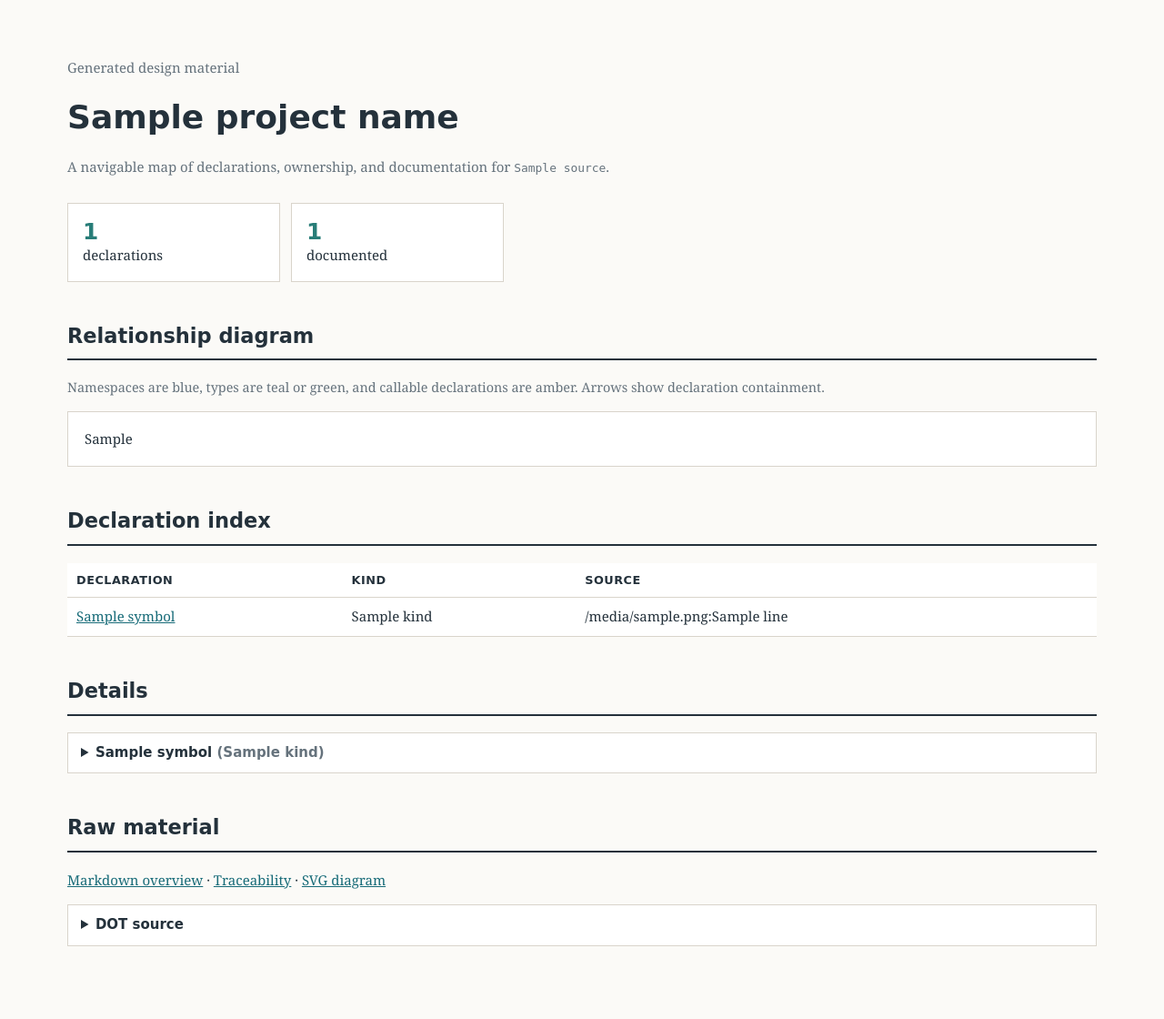
After one commit to GeorgeRaducanu/POC_DD, a Python web app: template utils/gen_dd/templates/report.html.j2 in a window 1280 px wide. The commit adds this page. Shown: the whole page at 91% size. Run offline with Jinja, Linux system fonts and the light colour scheme; the template is opened without the code that fills it: most values are stand-ins (such as "Sample title", 1, 10 or a date in 2020).

Commit message:
Refined way of showing

```diff
--- a/utils/gen_dd/templates/overview.md.j2
+++ b/utils/gen_dd/templates/overview.md.j2
@@ -7,6 +7,7 @@ Generated design overview for **{{ source }}**.
 - Compiler arguments: `{{ compile_arguments | join(' ') }}`
 - AST declarations: {{ symbols | length }}
 - Documented declarations: {{ documented_count }}
+- Standalone report: [design-report.html](design-report.html)
 - Relationship diagram: [DOT source](symbol-relationships.dot) and [SVG rendering](symbol-relationships.svg)
 
 ## Declaration index
--- /dev/null
+++ b/utils/gen_dd/templates/report.html.j2
@@ -0,0 +1,76 @@
+<!doctype html>
+<html lang="en">
+<head>
+  <meta charset="utf-8">
+  <meta name="viewport" content="width=device-width, initial-scale=1">
+  <title>{{ project_name }} design report</title>
+  <style>
+    :root { color-scheme: light; --ink: #24313b; --muted: #65727c; --paper: #fbfaf7; --panel: #ffffff; --line: #d9d4cb; --accent: #287d78; }
+    * { box-sizing: border-box; }
+    body { margin: 0; color: var(--ink); background: var(--paper); font: 15px/1.55 Georgia, serif; }
+    main { max-width: 1180px; margin: 0 auto; padding: 48px 24px 72px; }
+    h1, h2, h3, summary { font-family: "DejaVu Sans", sans-serif; }
+    h1 { margin: 0 0 8px; font-size: 2.25rem; letter-spacing: 0; }
+    h2 { margin-top: 42px; border-bottom: 2px solid var(--ink); padding-bottom: 8px; }
+    h3 { margin-bottom: 4px; }
+    .lede, .meta, .muted { color: var(--muted); }
+    .metrics { display: grid; grid-template-columns: repeat(2, minmax(120px, 1fr)); gap: 12px; margin: 28px 0; max-width: 480px; }
+    .metric { background: var(--panel); border: 1px solid var(--line); padding: 16px; }
+    .metric strong { display: block; font: 700 1.55rem "DejaVu Sans", sans-serif; color: var(--accent); }
+    .diagram { overflow: auto; background: #fff; border: 1px solid var(--line); padding: 18px; }
+    .diagram svg { display: block; min-width: 640px; max-width: 100%; height: auto; }
+    .legend { color: var(--muted); font-size: .9rem; }
+    table { width: 100%; border-collapse: collapse; background: var(--panel); }
+    th, td { text-align: left; vertical-align: top; border-bottom: 1px solid var(--line); padding: 9px 10px; }
+    th { font-family: "DejaVu Sans", sans-serif; font-size: .8rem; text-transform: uppercase; letter-spacing: .04em; }
+    code, pre { font-family: "DejaVu Sans Mono", monospace; font-size: .86em; }
+    a { color: #176b78; }
+    details { background: var(--panel); border: 1px solid var(--line); margin: 8px 0; padding: 10px 14px; }
+    summary { cursor: pointer; font-weight: 700; }
+    pre { overflow: auto; white-space: pre-wrap; background: #f2eee6; padding: 14px; }
+    @media (max-width: 640px) { main { padding: 30px 14px 48px; } h1 { font-size: 1.75rem; } .metrics { grid-template-columns: 1fr 1fr; } }
+  </style>
+</head>
+<body>
+<main>
+  <p class="meta">Generated design material</p>
+  <h1>{{ project_name }}</h1>
+  <p class="lede">A navigable map of declarations, ownership, and documentation for <code>{{ source }}</code>.</p>
+
+  <section class="metrics" aria-label="Project metrics">
+    <div class="metric"><strong>{{ symbols | length }}</strong> declarations</div>
+    <div class="metric"><strong>{{ documented_count }}</strong> documented</div>
+  </section>
+
+  <h2>Relationship diagram</h2>
+  <p class="legend">Namespaces are blue, types are teal or green, and callable declarations are amber. Arrows show declaration containment.</p>
+  <div class="diagram">
+    {% if graph_svg %}{{ graph_svg | safe }}{% else %}<p class="muted">Graphviz is unavailable. See the DOT source below.</p>{% endif %}
+  </div>
+
+  <h2>Declaration index</h2>
+  <table>
+    <thead><tr><th>Declaration</th><th>Kind</th><th>Source</th></tr></thead>
+    <tbody>
+    {% for symbol in symbols %}
+      <tr><td><a href="#{{ symbol.slug }}">{{ symbol.qualified_name }}</a></td><td>{{ symbol.kind }}</td><td>{{ symbol.file }}:{{ symbol.line }}</td></tr>
+    {% endfor %}
+    </tbody>
+  </table>
+
+  <h2>Details</h2>
+  {% for symbol in symbols %}
+  <details id="{{ symbol.slug }}">
+    <summary>{{ symbol.qualified_name }} <span class="muted">({{ symbol.kind }})</span></summary>
+    <p><strong>Source:</strong> {{ symbol.file }}:{{ symbol.line }}<br><strong>Access:</strong> {{ symbol.access }}</p>
+    <p>{% if symbol.comment %}{{ symbol.comment }}{% else %}<span class="muted">No Doxygen description was found.</span>{% endif %}</p>
+    {% if symbol.children %}<p><strong>Contains:</strong> {% for child in symbol.children %}<a href="#{{ child.slug }}">{{ child.qualified_name }}</a>{% if not loop.last %}, {% endif %}{% endfor %}</p>{% endif %}
+  </details>
+  {% endfor %}
+
+  <h2>Raw material</h2>
+  <p><a href="index.md">Markdown overview</a> · <a href="traceability.md">Traceability</a> · <a href="symbol-relationships.svg">SVG diagram</a></p>
+  <details><summary>DOT source</summary><pre>{{ graph_dot }}</pre></details>
+</main>
+</body>
+</html>
--- a/utils/gen_dd/templates/symbol.md.j2
+++ b/utils/gen_dd/templates/symbol.md.j2
@@ -10,7 +10,7 @@
 
 {% if symbol.children -%}
 {% for child in symbol.children -%}
-- `{{ child }}`
+- [{{ child.qualified_name }}](<{{ child.slug }}.md>)
 {% endfor %}
 {% else -%}
 _No direct declarations._
```
Also changed, not shown: utils/gen_dd/main.py (+45 -13 lines), utils/gen_dd/test_generator.py (+33 -1 lines), README.md, 1 other file.
